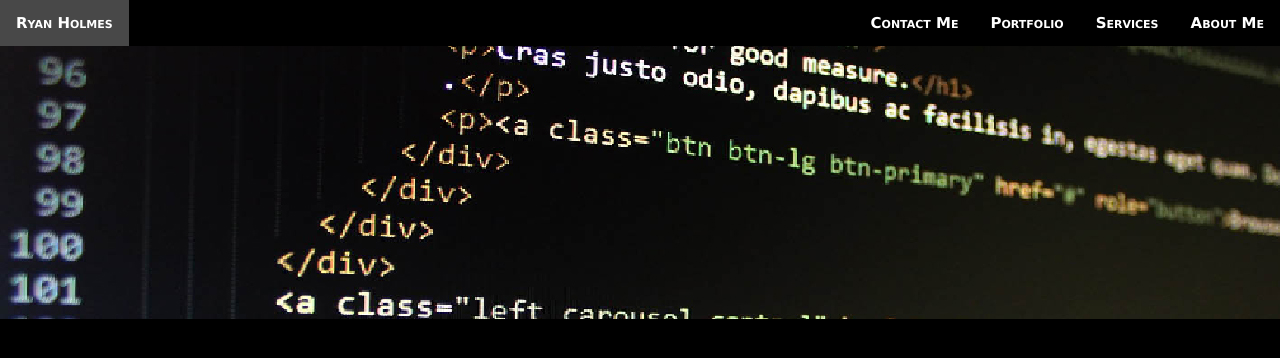
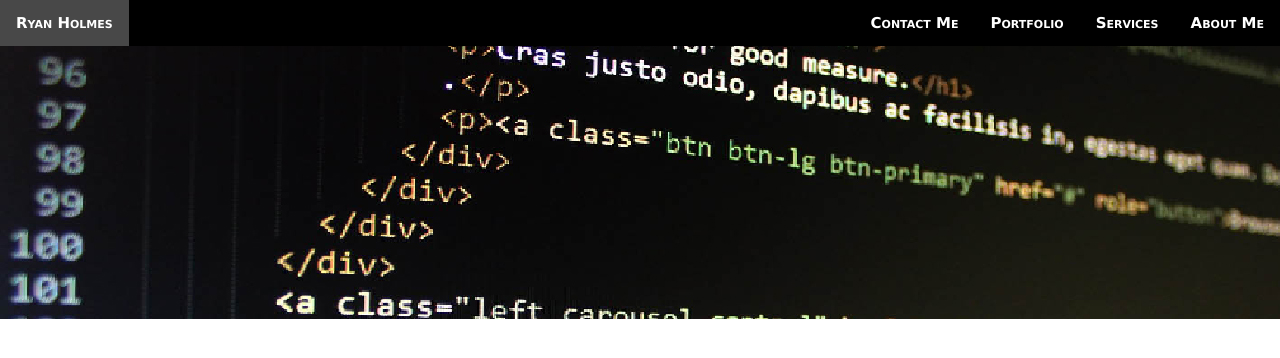
Before and after one commit to ryanholmes1/ryanholmes1.github.io, a plain HTML site: page index.html in a window 1280 px wide. Shown: the top 358 px of the page. Drawn offline with Linux system fonts and the light colour scheme.

Commit message:
Height on css

```diff
--- a/css/style.css
+++ b/css/style.css
@@ -49,4 +49,5 @@ ul {
 	margin-left: auto;
 	background-color: black;
 	width: 100%;
+	height: 319px;
 }
```
